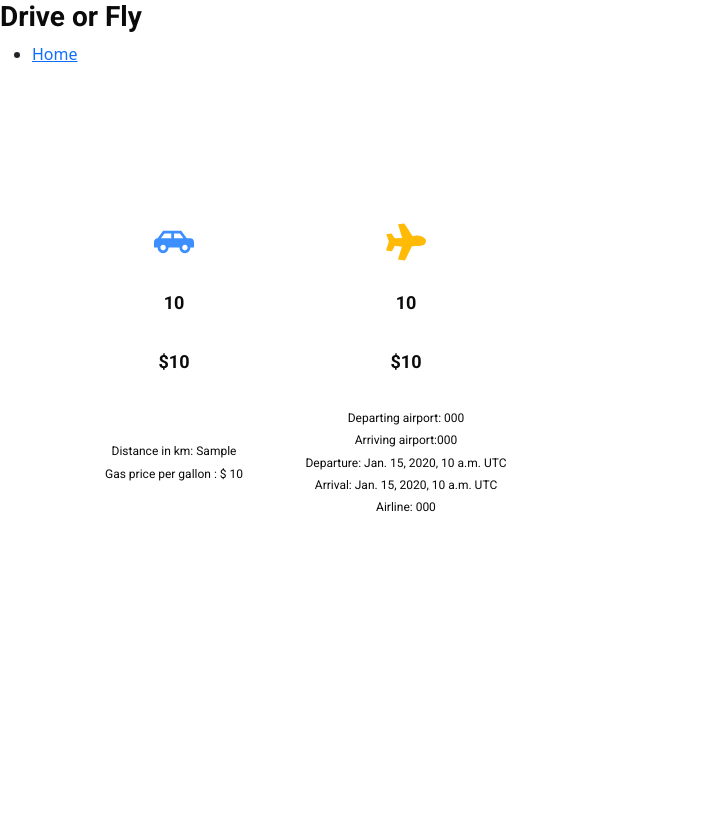
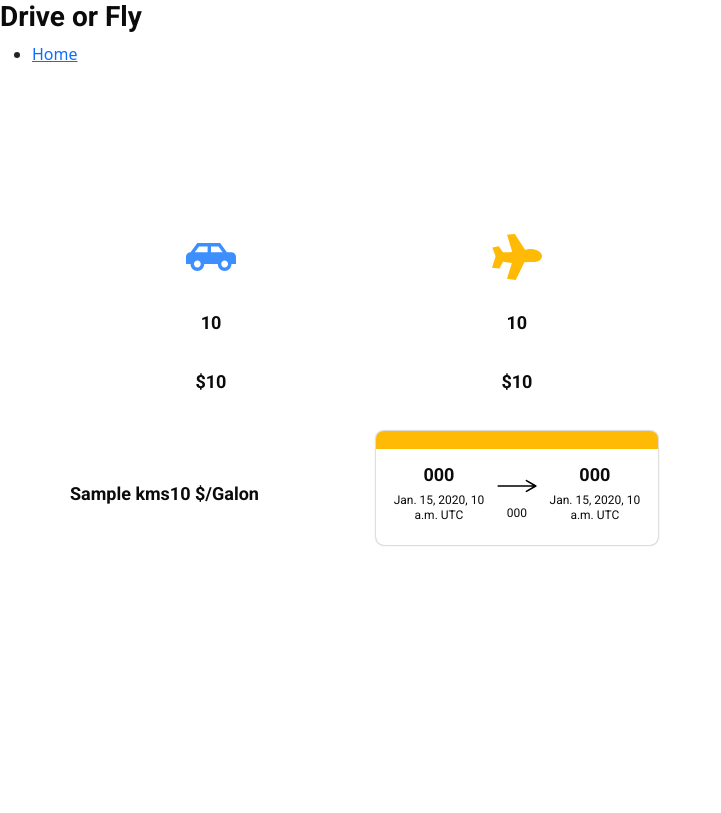
Before and after one commit to felipefischel/django-drive-or-fly, a Django app: template TransportationComparison/templates/TransportationComparison/result.html in a window 1280 px wide. Shown: the top 813 px of the page, without its empty margins (0-721 px from the left). Run offline with Django 4.2, Linux system fonts and the light colour scheme; tables that the repository leaves empty hold one stand-in row (values such as "Sample post"); the template is opened without the code that fills it: values that come from a table or form of the project are taken from there, most other values are stand-ins (such as "Sample title", 1, 10 or a date in 2020); style sheets or scripts are compiled from the project's sources; some libraries are stand-ins or nearby versions.

Commit message:
added style to flight info

```diff
--- a/TransportationComparison/static/TransportationComparison/css/_result.scss
+++ b/TransportationComparison/static/TransportationComparison/css/_result.scss
@@ -3,20 +3,43 @@
   margin-left: 50px;
   margin-top: 120px;
   background-color: white;
-  padding: 20px;
+  padding: 0 20px;
   border-radius: 8px;
-  width: 480px;
+  width: auto;
   height: auto;
 }
 
 .results-div{
   text-align: center;
   align-items: center;
-  margin-bottom: 30px;
+  margin-top: 30px;
   font-size: 10px;
 }
 
 .icon-result{
+  width: 50px;
+  height: 50px;
+}
+
+.fly-extra-info-div{
+  border-radius: 8px;
+  box-shadow: 0 0 2px grey;
+  border-top: 18px solid var(--yellow);
+  padding: 15px;
+  margin-bottom: 20px;
+  display: flex;
+  align-items: center;
+}
+
+.departing-div, .flight-div{
+  margin-right: 10px;
+}
+
+.arrow{
   width: 40px;
-  height: 40px;;
 }
+
+.drive-extra-info-div{
+  display: flex;
+  align-items: center;
+}
--- a/TransportationComparison/templates/TransportationComparison/result.html
+++ b/TransportationComparison/templates/TransportationComparison/result.html
@@ -20,16 +20,25 @@
       </div>
       <div class="row results-div extra-info">
         <div class="col-sm-6 drive-extra-info-div">
-          <h6>Distance in km: {{ driveDistance}}</h6>
-          <h6>Gas price per gallon : $ {{ gasPrice }}</h6>
+          <h2>{{ driveDistance }} kms</h2>
+          <h2>{{ gasPrice }} $/Galon</h2>
         </div>
-        <div class="col-sm-6 fly-extra-info-div">
+        <div class="col-sm-6">
           {% for flight in flights %}
-            <h6>Departing airport: {{ flight.starting_airport_code }}</h6>
-            <h6>Arriving airport:{{ flight.destination_airport_code }}</h6>
-            <h6>Departure: {{ flight.departure }} UTC</h6>
-            <h6>Arrival: {{ flight.arrival }} UTC</h6>
-            <h6>Airline: {{ flight.airline_code }}</h6>
+          <div class="fly-extra-info-div">
+            <div class="departing-div">
+              <h2>{{ flight.starting_airport_code }}</h2>
+              <h6>{{ flight.departure }} UTC</h6>
+            </div>
+            <div class="flight-div">
+              <img class="arrow" src="{% static 'icons/arrow.svg' %}" alt="arrow">
+              <h6>{{ flight.airline_code }}</h6>
+            </div>
+            <div class="destination-div">
+              <h2>{{ flight.destination_airport_code }}</h2>
+              <h6>{{ flight.arrival }} UTC</h6>
+            </div>
+          </div>
           {% endfor %}
         </div>
       </div>
```
Also changed, not shown: TransportationComparison/static/css/TransportationComparison/TransportationComparison/css/style.css (+24 -5 lines), TransportationComparison/static/icons/arrow.svg (added), 1 other file.
